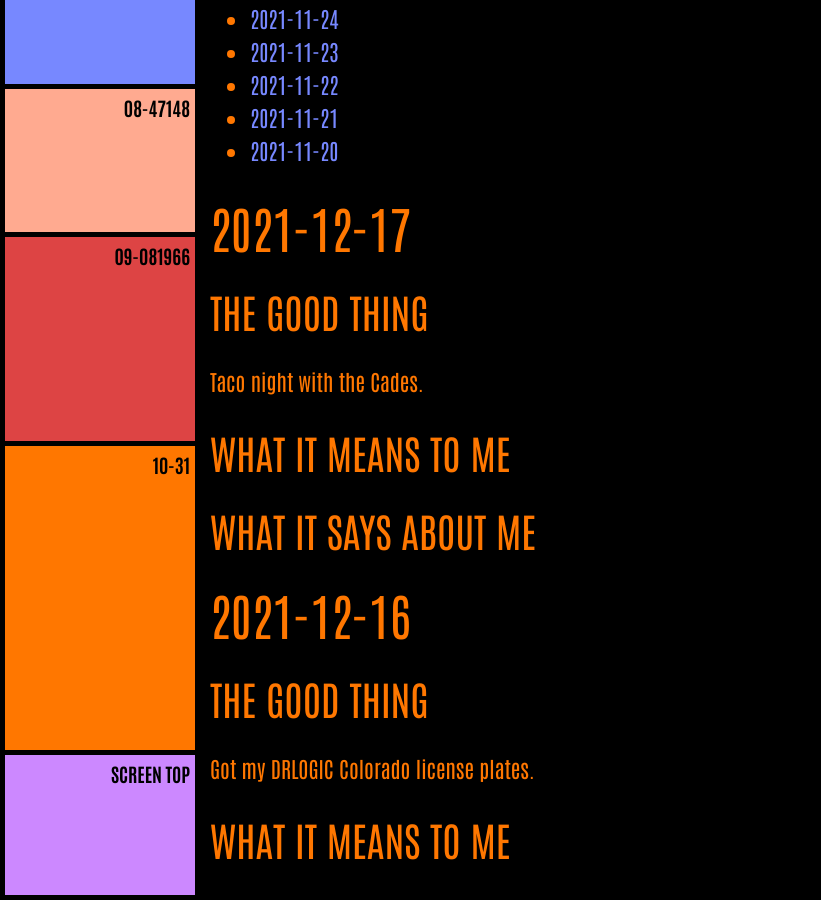
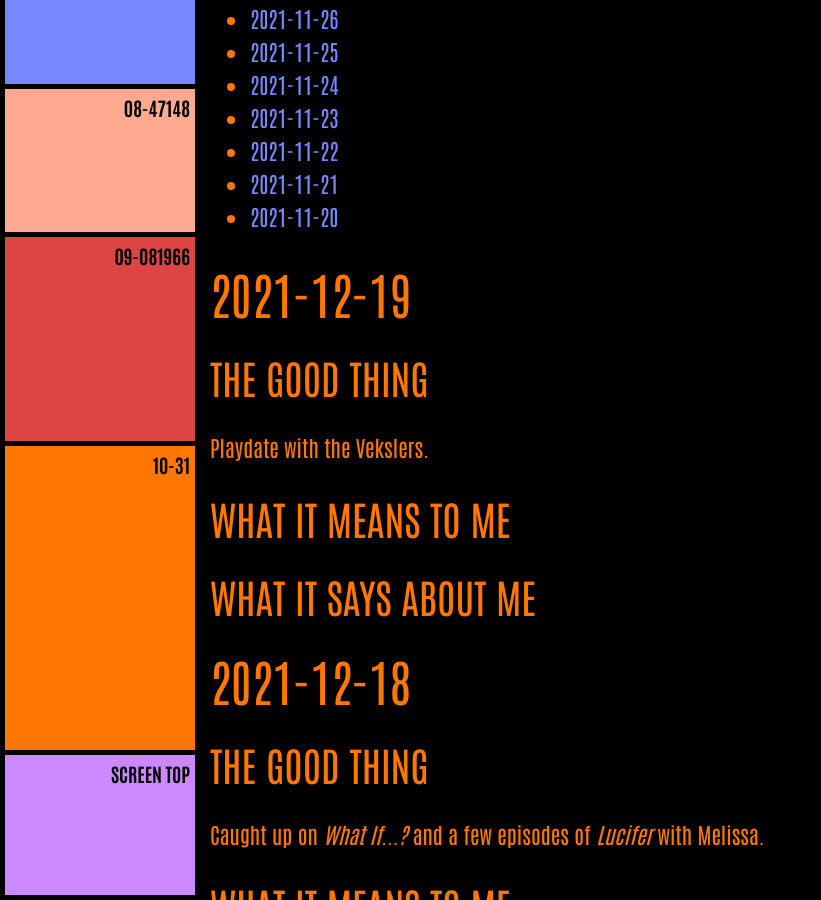
Before and after one commit to ArthurZey/arthurzey.github.io, a Jekyll site: the page built from _pages/one-good-thing.md, in a window 1280 px wide and 900 px high, scrolled down 1309 px. Shown: the whole window, without its empty margins (0-821 px from the left). Built offline with Jekyll 4.4.1, drawn with Linux system fonts in a browser that asks for light colours; some of the changed text lies outside the part shown.

Commit message:
added stub for 2021-12-19

```diff
--- a/_pages/one-good-thing.md
+++ b/_pages/one-good-thing.md
@@ -13,13 +13,28 @@
 {:toc}
 {::options toc_levels="2" /}
 
+## 2021-12-19
+### The Good Thing
+Playdate with the Vekslers.
+### What It Means to Me
+
+### What It Says about Me
+
+
+## 2021-12-18
+### The Good Thing
+Caught up on _What If...?_ and a few episodes of _Lucifer_ with Melissa.
+### What It Means to Me
+
+### What It Says about Me
+
+
 ## 2021-12-17
 ### The Good Thing
 Taco night with the Cades.
 ### What It Means to Me
 
 ### What It Says about Me
-
 
 
 ## 2021-12-16
```
Also changed, not shown: other parts of _pages/one-good-thing.md (+1 -1 lines).
